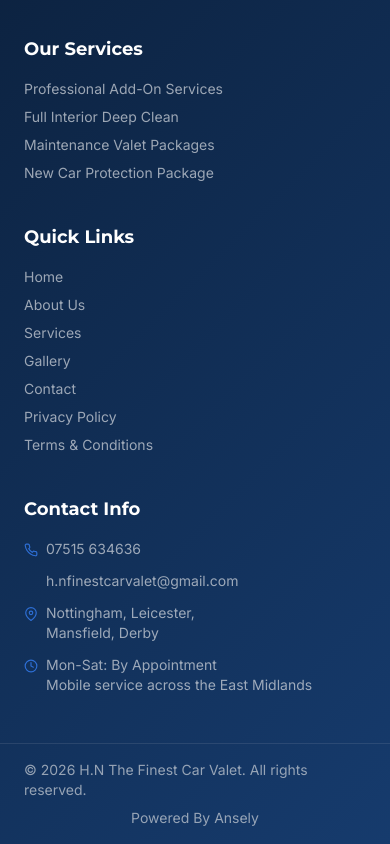
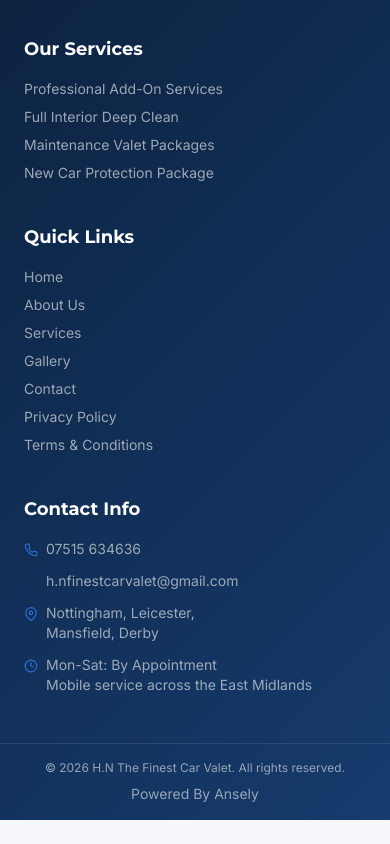
Before and after one commit to STharshan/H.N-The-Finest-Car-Valet, a React (Vite) app: page / in a window 390 px wide. Shown: the part 11102-11946 px from the top of the page. After the commit the page ends 11922 px from the top, so only its background shows below. Built offline with nearby package versions, Linux system fonts and the light colour scheme.

Commit message:
fix footer

```diff
--- a/src/components/Footer.jsx
+++ b/src/components/Footer.jsx
@@ -148,7 +148,9 @@ const Footer = () => {
 
       <div className="border-t border-[rgba(201,206,214,0.12)] text-sm text-[rgba(201,206,214,0.72)]">
         <div className="mx-auto flex max-w-7xl flex-col items-center justify-between gap-2 px-6 py-4 md:flex-row">
-          <p>&copy; {new Date().getFullYear()} H.N The Finest Car Valet. All rights reserved.</p>
+          <p className="whitespace-nowrap text-xs sm:text-sm">
+            &copy; {new Date().getFullYear()} H.N The Finest Car Valet. All rights reserved.
+          </p>
           <div>
             Powered By{" "}
             <a href="https://www.ansely.co.uk/" className="transition hover:text-white hover:underline">
```
